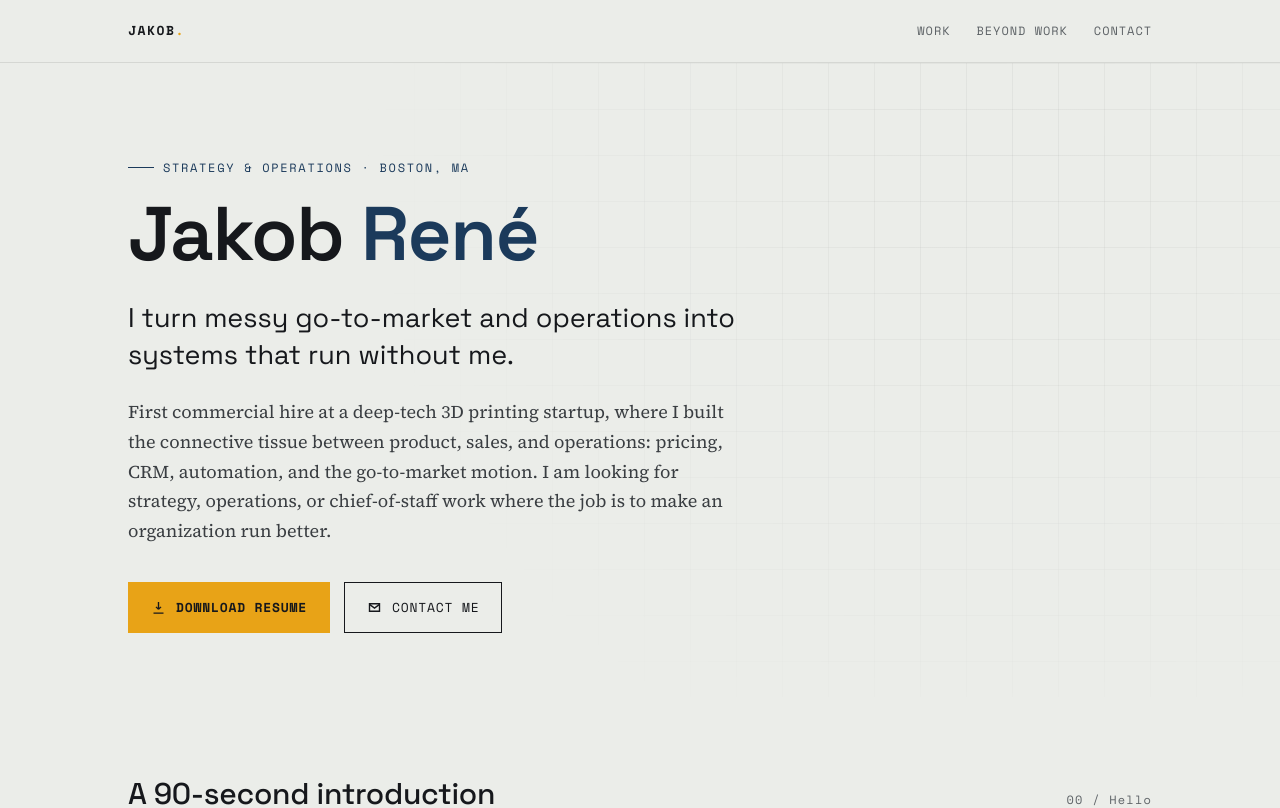
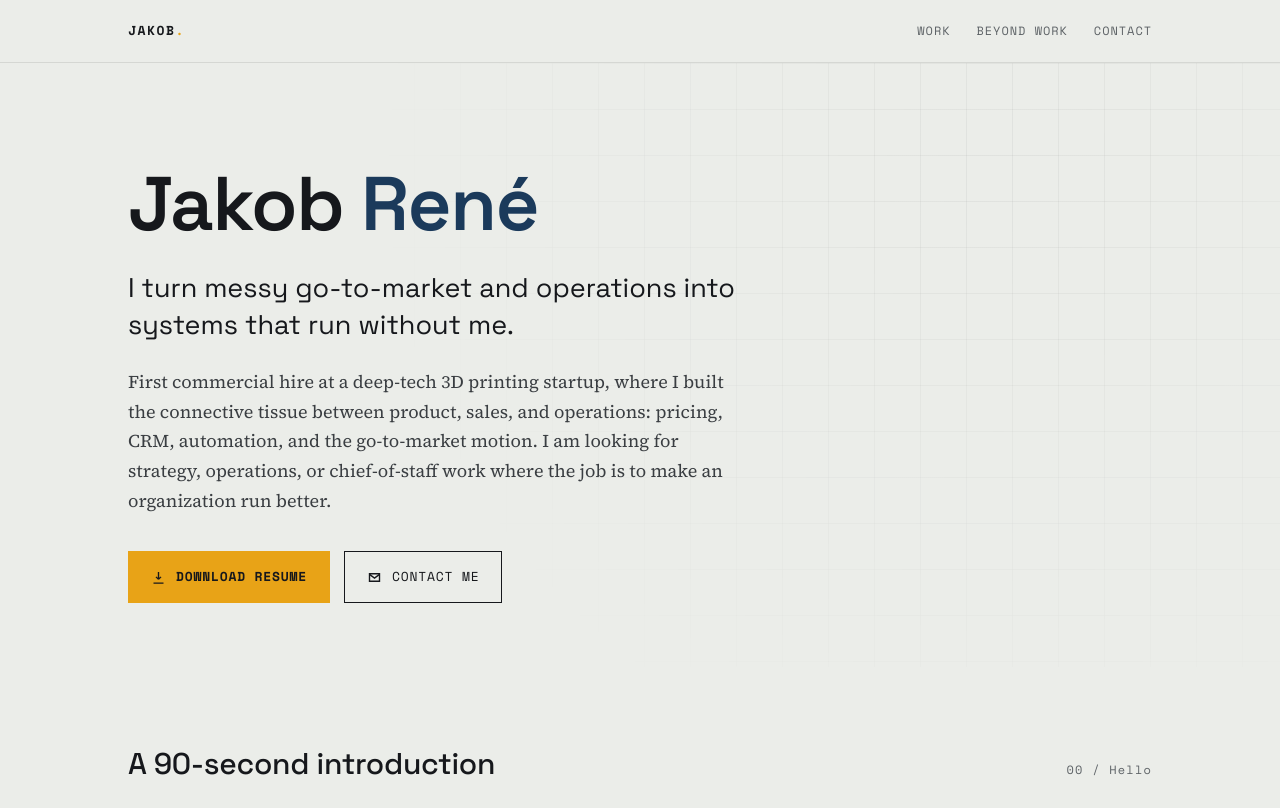
Before and after one commit to jakobrene/portfolio, a Next.js app: page / in a window 1280 px wide. Shown: the top 808 px of the page. Built offline with nearby package versions, Linux system fonts and the light colour scheme.

Commit message:
Remove eyebrow line from hero section

```diff
--- a/app/globals.css
+++ b/app/globals.css
@@ -63,13 +63,6 @@ a {
   display: inline-flex;
   align-items: center;
   gap: 9px;
-}
-.eyebrow::before {
-  content: "";
-  width: 26px;
-  height: 1px;
-  background: var(--navy);
-  display: inline-block;
 }
 
 /* ---------- NAV ---------- */
--- a/components/Hero.tsx
+++ b/components/Hero.tsx
@@ -7,7 +7,6 @@ export default function Hero() {
       <div className="grid-bg" />
       <div className="wrap">
         <Reveal as="div" className="inner">
-          <span className="eyebrow">{profile.eyebrow}</span>
           <h1>
             {profile.firstName} <span className="last">{profile.lastName}</span>
           </h1>
```
